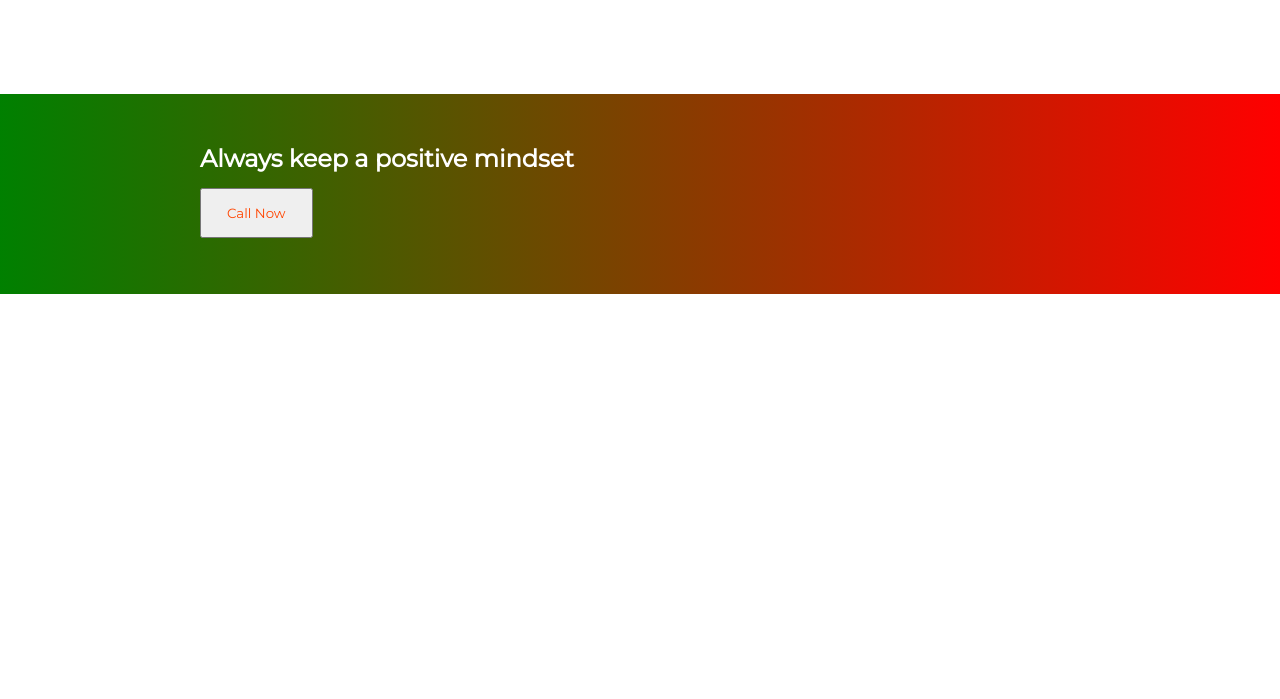
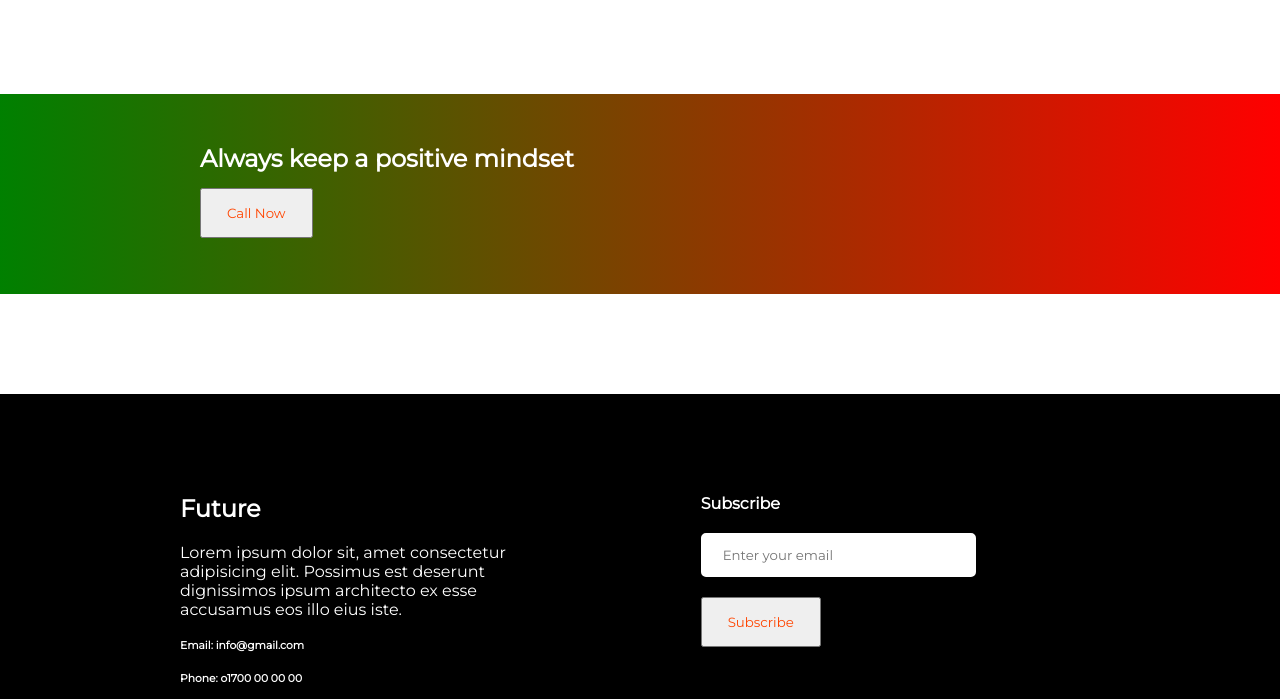
Before and after one commit to masudulalam/Assignement-1, a plain HTML site: page index.html in a window 1280 px wide. Shown: the part 2240-2939 px from the top of the page. Before the commit the page ends 2534 px from the top, so only its background shows below. Drawn offline with Linux system fonts and the light colour scheme.

Commit message:
added fifth section

```diff
--- a/index.html
+++ b/index.html
@@ -79,15 +79,34 @@
         <div id="advice-gradient">
             <div class="advice-content">
                 <h2 class="advice-title"><strong>Always keep a positive mindset</strong></h2>
-                <button class="btn-call-now">Call Now</button>
+                <button class="btn-common">Call Now</button>
             </div>
         </div>
-
     </section>
     <!-- fourth section ended -->
-    <section>
 
-    </section>
+    <!-- fifth section start -->
+    <footer>
+        <div class="footer-container">
+            <div class="contact">
+                <h2 class="footer-title">Future</h2>
+                <p class="footer-paragraph">Lorem ipsum dolor sit, amet consectetur adipisicing elit. Possimus est deserunt dignissimos ipsum architecto ex esse accusamus eos illo eius iste.</p>
+                <h6 class="email-add">Email: info@gmail.com</h6>
+                <h6 class="ftr-phone">Phone: o1700 00 00 00</h6>
+                <img src="images/icons/fb.png" alt="">
+                <img src="images/icons/twitter.png" alt="">
+                <img src="images/icons/youtube.png" alt="">
+            </div>
+
+            <div>
+                <h4 class="ftr-subscribe">Subscribe</h4>
+                <form action="">
+                    <input class="ftr-email" type="email" name="" id="email" placeholder="Enter your email">
+                    <input class="btn-common" type="submit" value="Subscribe">
+                </form>
+            </div>
+        </div>
+    </footer>
 
 </body>
 </html>
--- a/new-year-new.css
+++ b/new-year-new.css
@@ -90,6 +90,7 @@ ul{
 /* fourth section start */
 .fourth-section{
     text-align: center;
+    margin-bottom: 100px;
 }
 .advice-content{
     text-align: left;
@@ -104,7 +105,45 @@ ul{
     margin-bottom: 15px;
     color: white;
 }
-.btn-call-now{
+.btn-common{
     padding: 15px 25px;
     color: orangered;
 }
+/* fourth section ended */
+
+/* fifth section start */
+.footer-container{
+    background-color: black;
+    color: white;
+    display: flex;
+}
+.contact{
+    margin: 100px 180px;
+}
+.footer-title{
+    margin-bottom: 20px;
+}
+.footer-paragraph{
+    margin-bottom: 20px;
+}
+.email-add{
+    margin-bottom: 20px;
+}
+.ftr-phone{
+    margin-bottom: 20px;
+}
+.ftr-subscribe{
+    margin-top: 100px;
+    margin-bottom: 20px;
+    margin-right: 500px;
+}
+.btn-common{
+    display: block;
+}
+.ftr-email{
+    width: 40%;
+    padding: 12px 20px;
+    border: 2px solid white;
+    border-radius: 5px;
+    margin-bottom: 20px;
+}
```
